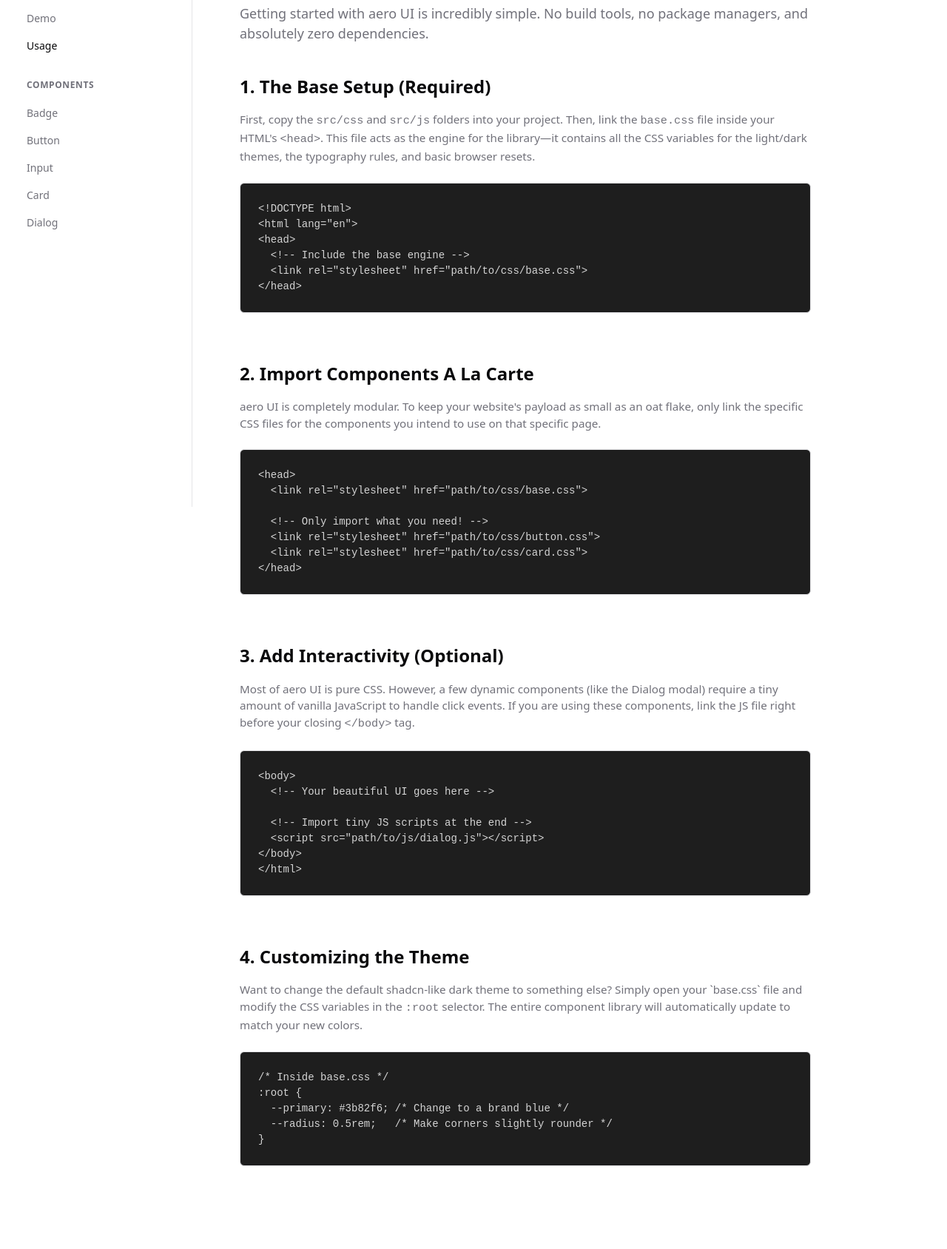
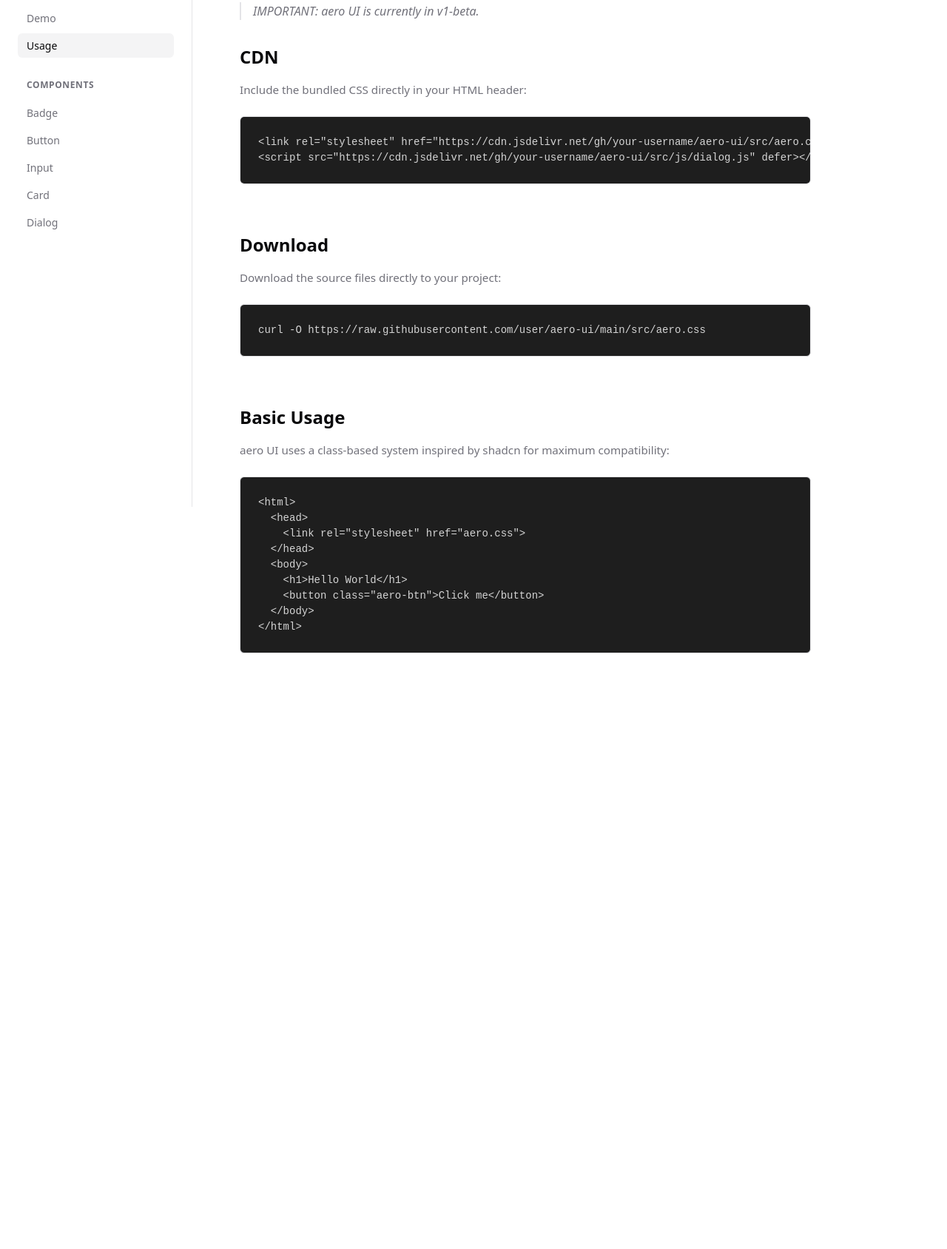
Before and after one commit to Gautham28/aero-ui, a plain HTML site: page docs/usage.html in a window 1280 px wide. Shown: the part 115-1803 px from the top of the page at 74% size. After the commit the page ends 1110 px from the top, so only its background shows below. Drawn offline with Linux system fonts and the light colour scheme.

Commit message:
added demo, home and usage page

```diff
--- a/docs/usage.html
+++ b/docs/usage.html
@@ -5,27 +5,25 @@
   <meta name="viewport" content="width=device-width, initial-scale=1.0">
   <title>aero UI | Usage</title>
 
-  <!-- UI Library Source CSS -->
+  <!-- 1. Link to the library's base styles -->
   <link rel="stylesheet" href="../src/css/base.css">
 
-  <!-- Docs Specific CSS -->
+  <!-- 2. Link to the documentation styles we built -->
   <link rel="stylesheet" href="docs.css">
 </head>
 <body>
 
   <div class="docs-layout">
 
-    <!-- Sidebar -->
+    <!-- Sidebar Navigation -->
     <aside class="docs-sidebar">
       <h2>✈️ aero UI</h2>
       <nav class="docs-nav">
         <a href="index.html">Home / Components</a>
-        <a href="#">Demo</a>
-        <!-- Notice we add a styling class here to show it's the active page -->
-        <a href="usage.html" style="color: var(--foreground); font-weight: 500;">Usage</a>
+        <a href="demo.html">Demo</a>
+        <a href="usage.html" class="active">Usage</a>
 
         <div class="docs-nav-group">Components</div>
-        <!-- We link back to specific sections on the index.html page -->
         <a href="index.html#badge">Badge</a>
         <a href="index.html#button">Button</a>
         <a href="index.html#input">Input</a>
@@ -36,78 +34,46 @@
 
     <!-- Main Content Area -->
     <main class="docs-main">
-      <h1 class="docs-title">Usage</h1>
-      <p class="docs-description">Getting started with aero UI is incredibly simple. No build tools, no package managers, and absolutely zero dependencies.</p>
-
-      <!-- STEP 1 -->
-      <section class="component-section">
-        <h3>1. The Base Setup (Required)</h3>
-        <p class="component-desc">
-          First, copy the <code>src/css</code> and <code>src/js</code> folders into your project. Then, link the <code>base.css</code> file inside your HTML's <code>&lt;head&gt;</code>. This file acts as the engine for the library—it contains all the CSS variables for the light/dark themes, the typography rules, and basic browser resets.
+        <h1 class="docs-title">Installation and Usage</h1>
+        <p style="font-style: italic; color: var(--muted-foreground); border-left: 2px solid var(--border); padding-left: 1rem; margin-bottom: 2rem;">
+          IMPORTANT: aero UI is currently in v1-beta.
         </p>
 
+        <!-- CDN Section -->
+        <section class="component-section">
+          <h3>CDN</h3>
+          <p class="component-desc">Include the bundled CSS directly in your HTML header:</p>
           <div class="docs-code-box">
-<pre><code>&lt;!DOCTYPE html&gt;
-&lt;html lang="en"&gt;
-&lt;head&gt;
-  &lt;!-- Include the base engine --&gt;
-  &lt;link rel="stylesheet" href="path/to/css/base.css"&gt;
-&lt;/head&gt;</code></pre>
+            <pre><code>&lt;link rel="stylesheet" href="https://cdn.jsdelivr.net/gh/your-username/aero-ui/src/aero.css"&gt;
+&lt;script src="https://cdn.jsdelivr.net/gh/your-username/aero-ui/src/js/dialog.js" defer&gt;&lt;/script&gt;</code></pre>
           </div>
         </section>
 
-      <!-- STEP 2 -->
+        <!-- Download Section -->
         <section class="component-section">
-        <h3>2. Import Components A La Carte</h3>
-        <p class="component-desc">
-          aero UI is completely modular. To keep your website's payload as small as an oat flake, only link the specific CSS files for the components you intend to use on that specific page.
-        </p>
-
+          <h3>Download</h3>
+          <p class="component-desc">Download the source files directly to your project:</p>
           <div class="docs-code-box">
-<pre><code>&lt;head&gt;
-  &lt;link rel="stylesheet" href="path/to/css/base.css"&gt;
-
-  &lt;!-- Only import what you need! --&gt;
-  &lt;link rel="stylesheet" href="path/to/css/button.css"&gt;
-  &lt;link rel="stylesheet" href="path/to/css/card.css"&gt;
-&lt;/head&gt;</code></pre>
+            <pre><code>curl -O https://raw.githubusercontent.com/user/aero-ui/main/src/aero.css</code></pre>
           </div>
         </section>
 
-      <!-- STEP 3 -->
+        <!-- Basic Usage Section -->
         <section class="component-section">
-        <h3>3. Add Interactivity (Optional)</h3>
-        <p class="component-desc">
-          Most of aero UI is pure CSS. However, a few dynamic components (like the Dialog modal) require a tiny amount of vanilla JavaScript to handle click events. If you are using these components, link the JS file right before your closing <code>&lt;/body&gt;</code> tag.
-        </p>
-
+          <h3>Basic Usage</h3>
+          <p class="component-desc">aero UI uses a class-based system inspired by shadcn for maximum compatibility:</p>
           <div class="docs-code-box">
-<pre><code>&lt;body&gt;
-  &lt;!-- Your beautiful UI goes here --&gt;
-
-  &lt;!-- Import tiny JS scripts at the end --&gt;
-  &lt;script src="path/to/js/dialog.js"&gt;&lt;/script&gt;
+<pre><code>&lt;html&gt;
+  &lt;head&gt;
+    &lt;link rel="stylesheet" href="aero.css"&gt;
+  &lt;/head&gt;
+  &lt;body&gt;
+    &lt;h1&gt;Hello World&lt;/h1&gt;
+    &lt;button class="aero-btn"&gt;Click me&lt;/button&gt;
   &lt;/body&gt;
 &lt;/html&gt;</code></pre>
           </div>
         </section>
-
-      <!-- STEP 4 -->
-      <section class="component-section">
-        <h3>4. Customizing the Theme</h3>
-        <p class="component-desc">
-          Want to change the default shadcn-like dark theme to something else? Simply open your `base.css` file and modify the CSS variables in the <code>:root</code> selector. The entire component library will automatically update to match your new colors.
-        </p>
-
-        <div class="docs-code-box">
-<pre><code>/* Inside base.css */
-:root {
-  --primary: #3b82f6; /* Change to a brand blue */
-  --radius: 0.5rem;   /* Make corners slightly rounder */
-}</code></pre>
-        </div>
-      </section>
-
       </main>
   </div>
 
```
Also changed, not shown: docs/demo.html (added, +68 -0 lines), docs/index.html (+18 -4 lines). Lines whose indentation alone changed are shown as unchanged.
